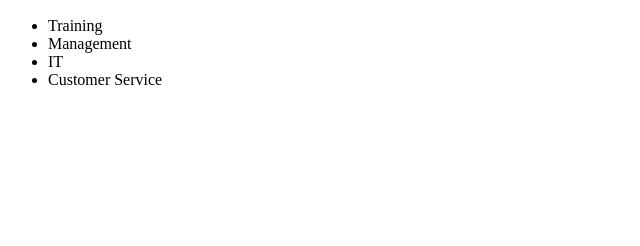
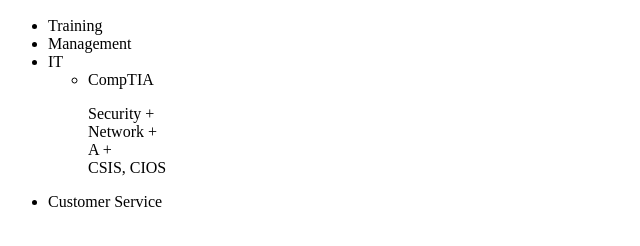
Before and after one commit to bsj6157/html-portfolio, a plain HTML site: page Skills.html in a window 1280 px wide. Shown: the part 38-284 px from the top of the page, without its empty margins (0-640 px from the left). Drawn offline with Linux system fonts and the light colour scheme.

Commit message:
Update Skills.html

```diff
--- a/Skills.html
+++ b/Skills.html
@@ -14,6 +14,15 @@
 <li>Training</li>
 <li>Management</li>
 <li>IT</li>
+   <ul>
+       <li>CompTIA</li>
+       <p>Security + <br/>
+           Network + <br/>
+           A + <br/>
+           CSIS, CIOS
+
+       </p>
+                </ul>
 <li>Customer Service</li>
 
 
```
